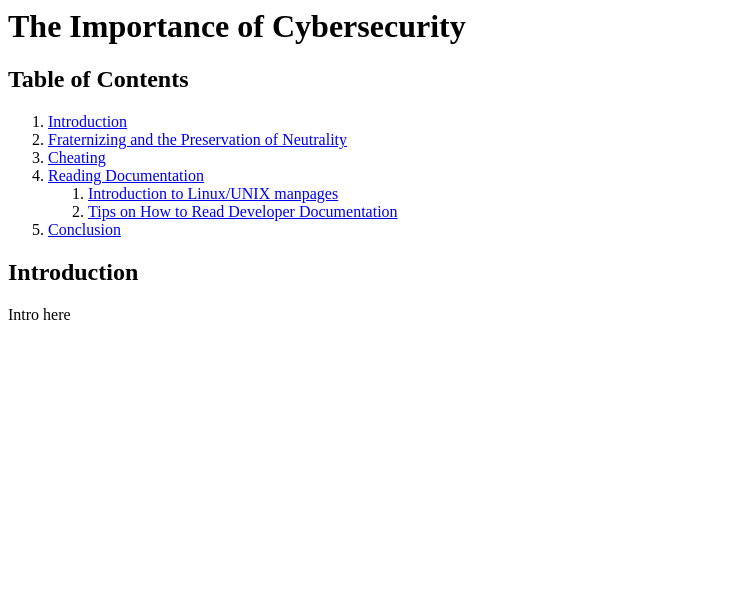
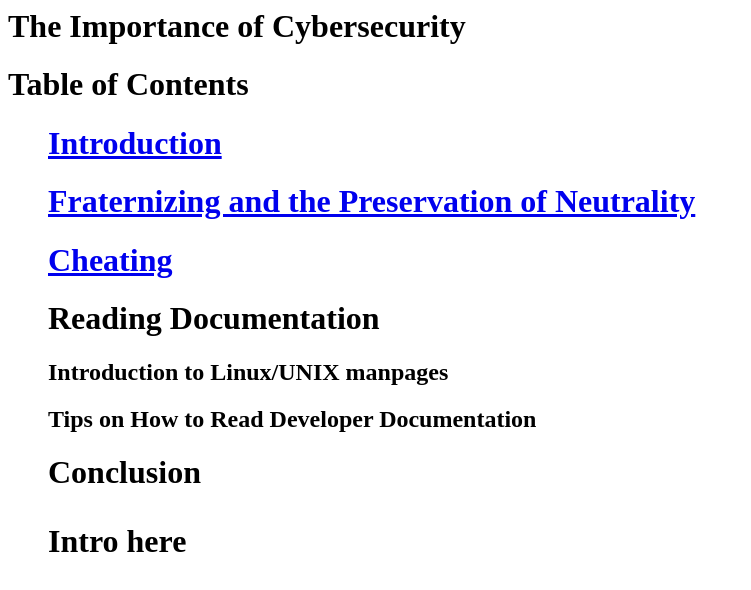
Before and after one commit to TroubleshootingUSA/members-handbook, a plain HTML site: page index.html in a window 1280 px wide. Shown: the whole page, without its empty margins (0-751 px from the left). Drawn offline with Linux system fonts and the light colour scheme.

```diff
--- a/index.html
+++ b/index.html
@@ -5,35 +5,22 @@
   <body>
 
     <h1>The Importance of Cybersecurity</h1>
-    <h2>Table of Contents</h2>
+    <h1>Table of Contents</h1>
     <ol>
 
-      <li><a href="#intro">Introduction</a></li>
-      <li><a href="#fraternizing">Fraternizing and the Preservation of Neutrality</a></li>
-      <li><a href="#cheating">Cheating</a></li>
-      <li>
-          <a href="#reading-docs">
-          <span class="chapter">Reading Documentation</span>
-          <ol role="sections">
-              <li>
-                  <a href="#manpages">
-                      <span class="section">Introduction to Linux/UNIX manpages</span>
-                  </a>
-              </li>
-              <li>
-                  <a href="#other-documentation">Tips on How to Read Developer Documentation</a></li>
-          </ol>
-          </a>
-      </li>
-      <li><a href="#conclusion">Conclusion</a></li>
+    <h1><a href="#intro">Introduction</a></h1>
+    <h1><a href="#fraternizing">Fraternizing and the Preservation of Neutrality</a></h1>
+    <h1><a href="#cheating">Cheating</a></h1>
+    <h1>
 
-    </ol>
+    <h1 class="chapter" id="reading-docs">Reading Documentation</h1>
+        <h2 class="section">Introduction to Linux/UNIX manpages</h2>
+        <h2 class="section" id="other-documentation">Tips on How to Read Developer Documentation<h2>
 
-
-    <h2 id="intro">Introduction</h2>
+    <h1 class="chapter" id="#conclusion">Conclusion</a>
 
     <!-- Intro here -->
     <p>Intro here</p>
 
-    </body>
-    </html>
+  </body>
+</html>
```
